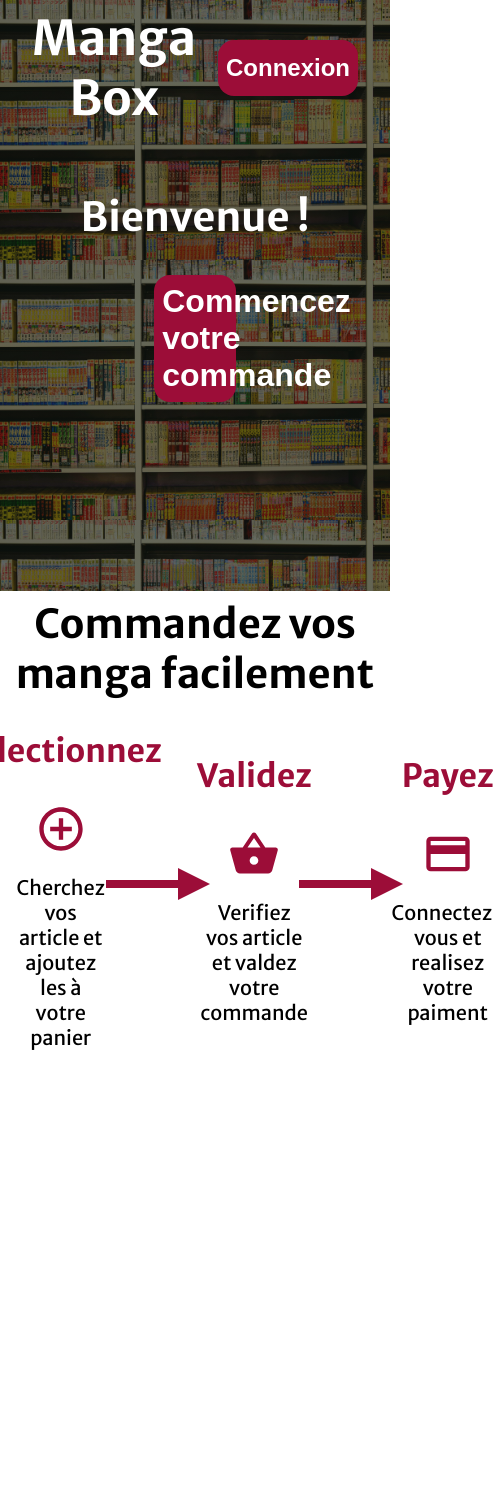
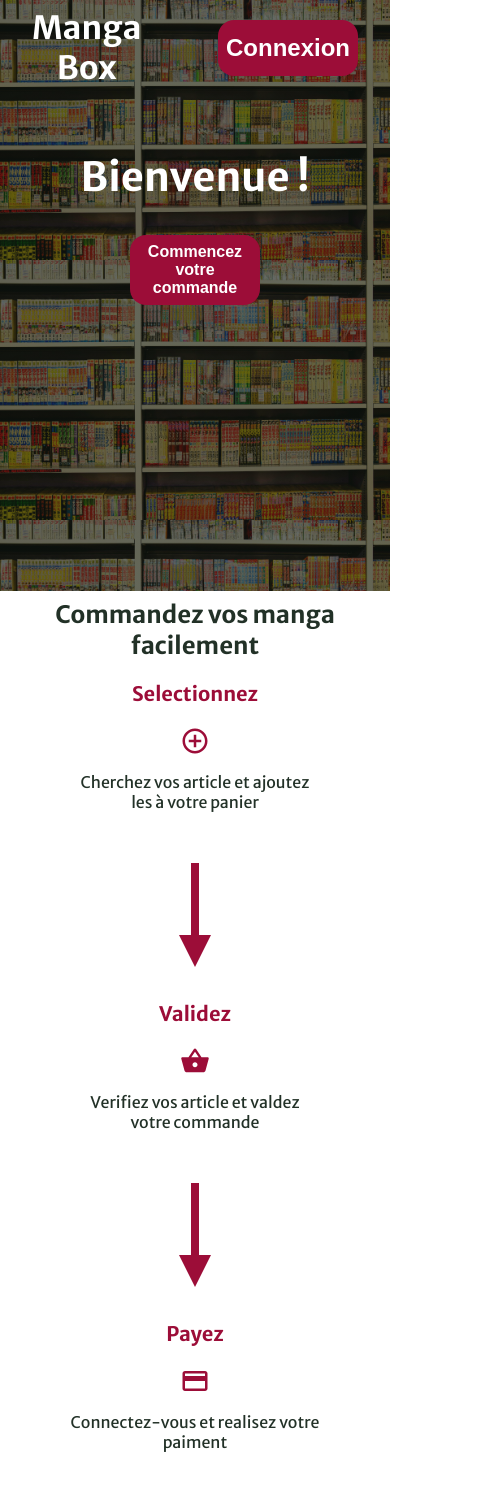
Before and after one commit to Djymini/mangabox, a React (Create React App) app in the folder mangabox_frontend/: page / in a window 390 px wide. Shown: the top 1490 px of the page, 493 px wide, since content can reach past the window. Before the commit the page ends 1001 px from the top, so only its background shows below. Built offline with nearby package versions, Linux system fonts and the light colour scheme.

Commit message:
The home page responsive is make, and creation theme

```diff
--- a/mangabox_frontend/src/App.css
+++ b/mangabox_frontend/src/App.css
@@ -8,6 +8,7 @@
 
 body {
     font-family: "Merriweather Sans", serif;
+    color: var(--darkGreen);
 }
 
 h1 {
--- a/mangabox_frontend/src/App.tsx
+++ b/mangabox_frontend/src/App.tsx
@@ -3,6 +3,8 @@ import './App.css';
 import NoAuthRouter from "./routers/NoAuthRouter";
 import {BrowserRouter} from "react-router-dom";
 import {HelmetProvider} from "react-helmet-async";
+import {ThemeProvider} from "@mui/material";
+import mangaboxMuiTheme from "./_themes/mangaboxMuiTheme";
 
 
 function App() {
@@ -13,7 +15,9 @@ function App() {
     return (
         <BrowserRouter>
             <HelmetProvider>
-                <Routing/>
+                <ThemeProvider theme={mangaboxMuiTheme}>
+                    <Routing/>
+                </ThemeProvider>
             </HelmetProvider>
         </BrowserRouter>
     )
--- /dev/null
+++ b/mangabox_frontend/src/_themes/mangaboxMuiTheme.ts
@@ -0,0 +1,15 @@
+import {createTheme} from '@mui/material/styles';
+
+const mangaboxMuiTheme = createTheme({
+    breakpoints: {
+        values: {
+            xs: 0,
+            sm: 700,
+            md: 950,
+            lg: 1004,
+            xl: 1440,
+        },
+    },
+});
+
+export default mangaboxMuiTheme;
--- a/mangabox_frontend/src/components/main/homeContent/homeContent.module.css
+++ b/mangabox_frontend/src/components/main/homeContent/homeContent.module.css
@@ -51,3 +51,20 @@
     font-size: 32px;
     width: 25%;
 }
+
+@media screen and (max-width: 950px) {
+    .contentMain button {
+        font-size: 24px;
+    }
+}
+
+@media screen and (max-width: 700px) {
+    .contentHeader h1 {
+        font-size: 32px;
+    }
+
+    .contentMain button {
+        font-size: 16px;
+        width: 40%;
+    }
+}
--- a/mangabox_frontend/src/components/main/homeTuto/homeTuto.module.css
+++ b/mangabox_frontend/src/components/main/homeTuto/homeTuto.module.css
@@ -23,12 +23,14 @@
     width: 25%;
     text-align: center;
 }
+
 .step h3 {
     color: var(--claret);
 }
 
 .step p {
     font-size: 20px;
+    height: 75px;
 }
 
 .arrow {
@@ -49,3 +51,71 @@
     border-bottom: 16px solid transparent;
     border-left: 32px solid var(--claret);
 }
+
+@media screen and (max-width: 950px) {
+    .tuto h2 {
+        font-size: 32px;
+    }
+
+    .step h3 {
+        font-size: 24px;
+    }
+
+    .arrowLine {
+        width: 60px;
+        height: 6px;
+        background-color: var(--claret);
+    }
+
+    .arrowHead {
+        border-top: 14px solid transparent;
+        border-bottom: 14px solid transparent;
+        border-left: 28px solid var(--claret);
+    }
+
+}
+
+@media screen and (max-width: 700px) {
+    .tuto h2 {
+        font-size: 24px;
+    }
+
+    .container {
+        flex-direction: column;
+        justify-content: start;
+        align-items: center;
+        padding: 0 16px;
+        box-sizing: border-box;
+    }
+
+    .step {
+        width: 70%;
+    }
+
+    .step h3 {
+        font-size: 20px;
+    }
+
+    .step p {
+        font-size: 16px;
+    }
+
+    .arrow {
+        display: flex;
+        flex-direction: column;
+        justify-content: center;
+    }
+
+    .arrowLine {
+        width: 8px;
+        height: 72px;
+        background-color: var(--claret);
+    }
+
+    .arrowHead {
+        border-right: 16px solid transparent;
+        border-left: 16px solid transparent;
+        border-top: 32px solid var(--claret);
+    }
+
+}
--- a/mangabox_frontend/src/components/main/homeTuto/homeTutoStyle.ts
+++ b/mangabox_frontend/src/components/main/homeTuto/homeTutoStyle.ts
@@ -1,6 +1,10 @@
-import {paletteColor} from "../../../theme/paletteColor";
+import {paletteColor} from "../../../_themes/paletteColor";
 
 export const homeTutoStyle = {
-    fontSize: '52px',
+    fontSize: {
+        xs: '30px',
+        sm: '40px',
+        md: '52px'},
     color: paletteColor.claret
+
 }
```
Also changed, not shown: mangabox_frontend/src/_themes/paletteColor.ts (renamed from mangabox_frontend/src/theme/paletteColor.ts).
